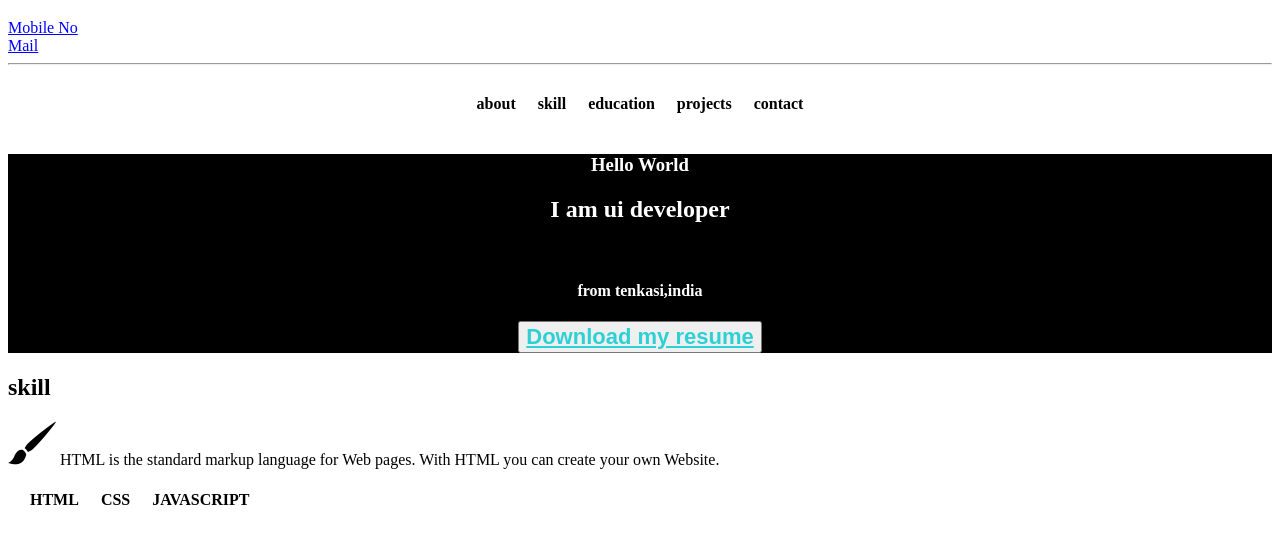
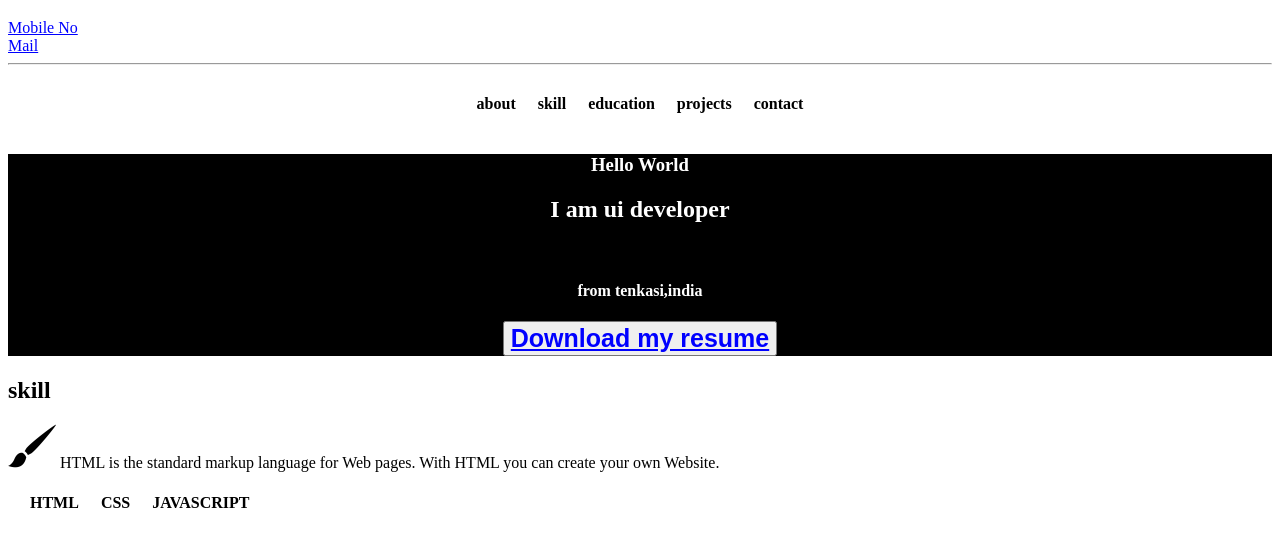
Before and after one commit to aaruanbu/my-resume, a plain HTML site: page index.html in a window 1280 px wide. Shown: the part 261-800 px from the top of the page. Drawn offline with Linux system fonts and the light colour scheme.

Commit message:
Update index.html

```diff
--- a/index.html
+++ b/index.html
@@ -26,8 +26,8 @@ a:link {
 	color:blue;
 }
 a.noo:link {
-font-size:22px;
-	color:rgb(43, 209, 212);
+font-size:25px;
+	color:blue;
 }
 </style>
 </head>
```
